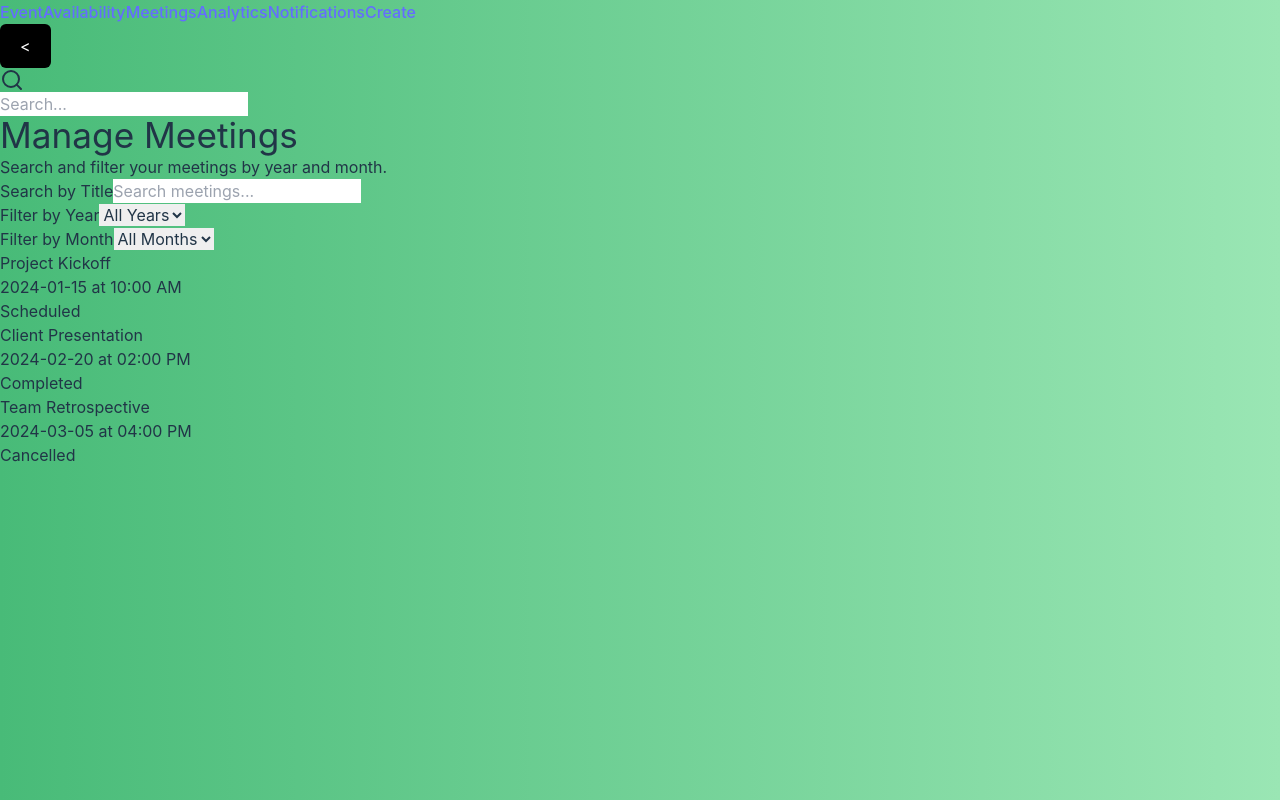
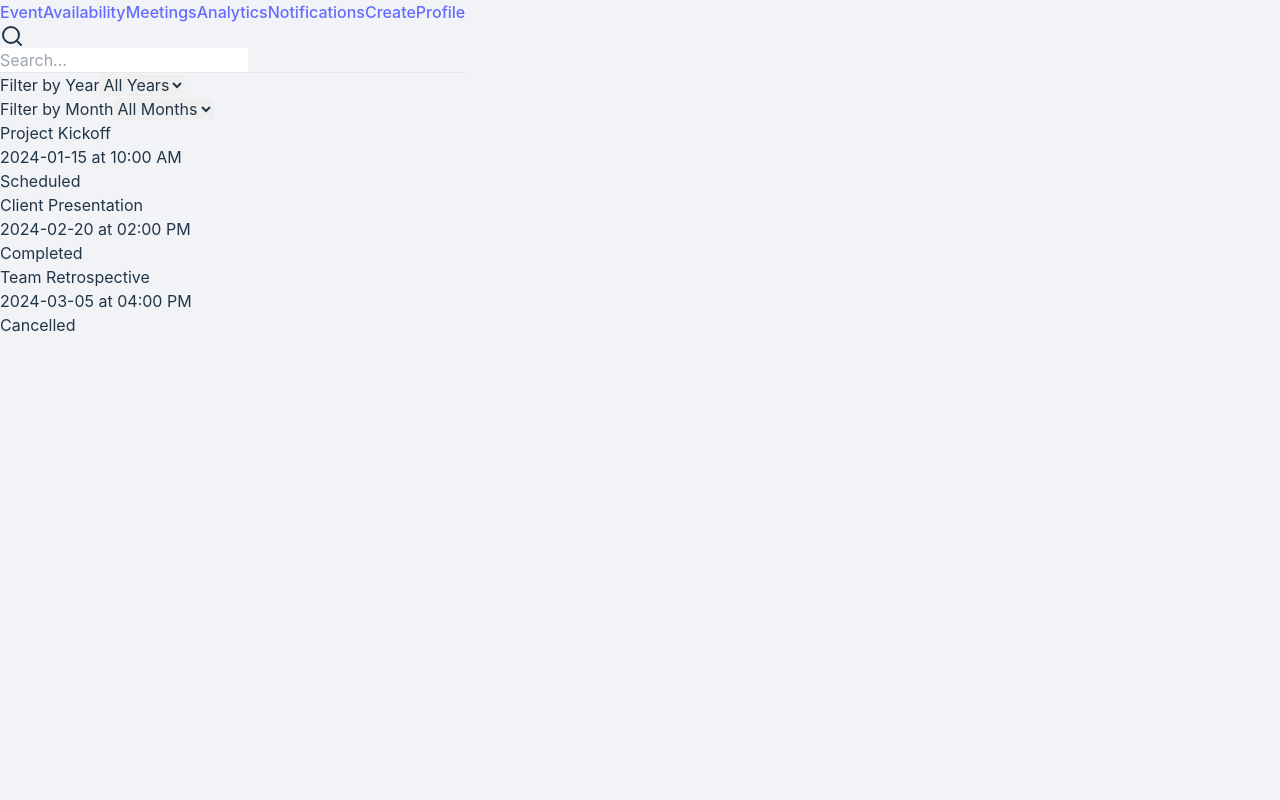
Before and after one commit to nairobi-J/PlanSession, a React (Vite) app in the folder frontend/: page /main/meetings in a window 1280 px wide. Built offline with nearby package versions, Linux system fonts and the light colour scheme.

Commit message:
resolved dashboard issue

```diff
--- a/frontend/package.json
+++ b/frontend/package.json
@@ -15,6 +15,7 @@
     "lucide-react": "^0.468.0",
     "postcss": "^8.4.49",
     "react": "^18.3.1",
+    "react-calendar": "^5.1.0",
     "react-dom": "^18.3.1",
     "react-router-dom": "^7.0.2",
     "tailwindcss": "^3.4.16"
--- a/frontend/src/index.css
+++ b/frontend/src/index.css
@@ -11,7 +11,7 @@
 
   color-scheme: light dark;
   color: rgba(255, 255, 255, 0.87);
-  background: linear-gradient(to right, #48BB78, #9AE6B4);
+
 
   font-synthesis: none;
   text-rendering: optimizeLegibility;
--- a/frontend/src/pages/AnalyticsPage.jsx
+++ b/frontend/src/pages/AnalyticsPage.jsx
@@ -41,17 +41,17 @@ const Analytics = () => {
   }, []);
 
   return (
-    <div className=" p-24 flex flex-col items-center justify-center ml-20 w-100%  bg-green-100 shadow-l rounded-lg">
-      <h1 className="text-3xl font-bold text-gray-800 text-center mb-6">
+    <div className="">
+      <h1 className="">
         Stats & Analytics
       </h1>
 
       {loading ? (
-        <div className="flex justify-center items-center h-64 g">
-          <p className="text-lg text-gray-600">Loading analytics...</p>
+        <div className="">
+          <p className="">Loading analytics...</p>
         </div>
       ) : (
-        <div className="max-w-4xl mx-auto bg-white shadow-md rounded-lg p-6 space-y-6">
+        <div className="">
           {/* Overview Section */}
           <div className="grid grid-cols-2 md:grid-cols-4 gap-4">
             <div className="bg-blue-100 p-4 rounded-lg text-center">
--- a/frontend/src/pages/Create.jsx
+++ b/frontend/src/pages/Create.jsx
@@ -65,7 +65,7 @@ const EventPage = () => {
   };
 
   return (
-    <div className="min-h-screen bg-gray-100 p-6">
+    <div className="min-h-screen bg-gray-100 p-6 w-screen">
       <h1 className="text-3xl font-bold text-gray-800 text-center mb-6">
         Event Management
       </h1>
--- a/frontend/src/pages/Home.jsx
+++ b/frontend/src/pages/Home.jsx
@@ -3,7 +3,7 @@ import React from 'react';
 const Home = ({ openModal }) => {
   return (
     <>
-    <div className="flex bg-gradient-to-r  from-green-400 to-green-100 h-screen p-10">
+    <div className=" bg-gradient-to-r  from-green-400 to-green-100 h-screen p-10">
     <img
             src="logo.png" // Replace with actual image if available
             alt="Saikat Singha"
--- a/frontend/src/pages/Main.jsx
+++ b/frontend/src/pages/Main.jsx
@@ -21,73 +21,63 @@ const Main = () => {
 
   const navigate = useNavigate();
   return (
-    <div className="flex w-30%">
+
+    <div className="flex flex-col w-screen">
       {/* Sidebar / Dashboard */}
       <div
-        className={` p-4 transition-all bg-black text-white ${isDashboardCollapsed ? 'w-10' : 'w-64'}`}
+        className={` transition-all w-full  text-black bg-white ${isDashboardCollapsed ? 'w-10' : 'w-64'}`}
       >
-        {/* <button
-          className="bg-gradient-to-r from-blue-200 via-purple-200 to-pink-200 text-black py-2 px-4 rounded-md mb-6 w-full"
+       <div className="p-4 shadow-lg">
 
-          onClick={() => } // Placeholder for Create button functionality
-        >
-          Create
-        </button> */}
-        <div className="flex flex-col gap-4 ">
-          <Link to="event" className="text-white hover:text-blue-900 ">
-            Event
-          </Link>
-          <Link to="availability" className="text-white hover:text-blue-900">
-            Availability
-          </Link>
-          <Link to="meetings" className="text-white hover:text-blue-900">
-            Meetings
-          </Link>
-          <Link to="analytics" className="text-white hover:text-blue-900">
-            Analytics
-          </Link>
-          <Link to="notifications" className="text-white hover:text-blue-900">
-            Notifications
-          </Link>
-          <Link to="create" className="text-white hover:text-blue-900">
-            Create
-          </Link>
-          <Link to="profile" className="text-white hover:text-blue-900">
 
-          </Link>
+  {/* Wrap links in a div or ul with gap */}
+  <div className="flex flex-row gap-5 mt-4 ">
+    <Link to="event" className="">Event</Link>
+    <Link to="availability" className="hover:text-blue-900">Availability</Link>
+    <Link to="meetings" className="hover:text-blue-900">Meetings</Link>
+    <Link to="analytics" className="hover:text-blue-900">Analytics</Link>
+    <Link to="notifications" className="hover:text-blue-900">Notifications</Link>
+    <Link to="create" className="hover:text-blue-900">Create</Link>
+    <Link to="profile" className="hover:text-blue-900">Profile</Link>
+  </div>
 
-        </div>
-        <button
-          onClick={toggleDashboardSize}
-          className="mt-6 py-2 px-4 bg-gradient-to-r  from-green-400 via-green-300  to-green-100 rounded-md"
-        >
-          {isDashboardCollapsed ? '>' : '<'}
-        </button>
-      </div>
-
-      {/* Main Content Section */}
-      <div className="flex-1 p-6  w-70%">
-        {/* Search Bar - Positioned at the top of the content */}
-        <div className={`flex justify-center items-center mb-4 transition-all duration-300 ${isSearchCollapsed ? 'h-10' : 'h-16'}`}>
-  <div className="flex items-center border border-gray-300 rounded-lg p-2 w-1/2 bg-white">
+  {/* Search Bar */}
+  <div className="flex items-center mt-4">
     <Search className="text-gray-500 mr-3" size={24} />
     <input
       type="text"
       placeholder="Search..."
-      className="outline-none w-full text-sm text-gray-700 placeholder-gray-400 bg-transparent"
+      className="outline-none text-sm text-gray-700 placeholder-gray-400 bg-transparent"
       value={searchTerm}
       onChange={handleSearchChange}
     />
   </div>
-  {/* Toggle Button for Search Bar */}
 </div>
+
+        <hr/>
+        {/* <button
+          onClick={toggleDashboardSize}
+          className="mt-6 py-2 px-4 bg-gradient-to-r from-green-200 to-green-100 rounded-md text-black"
+        >
+          {isDashboardCollapsed ? '>' : '<'}
+        </button> */}
+
+      </div>
+
+      {/* Main Content Section */}
+      <div className=" ">
+        {/* Search Bar - Positioned at the top of the content */}
 
 
         {/* Dynamic Content Rendering - Nested Route will show here */}
-        <div className="mt-4 ">
+
+        <div className="">
+
           {/* The Outlet renders the nested route */}
-          <Outlet context={{ searchTerm }} /> {/* Passing search term to children via Outlet */}
+          <Outlet  /> {/* Passing search term to children via Outlet */}
         </div>
+
+
       </div>
     </div>
   );
--- a/frontend/src/pages/MeetingsPage.jsx
+++ b/frontend/src/pages/MeetingsPage.jsx
@@ -31,10 +31,10 @@ const MeetingsPage = () => {
 
   // Get unique years and months from meetings
   const uniqueYears = Array.from(
-    new Set(meetings.map((m) => m.date.split("-")[0])),
+    new Set(meetings.map((m) => m.date.split("-")[0]))
   );
   const uniqueMonths = Array.from(
-    new Set(meetings.map((m) => m.date.split("-")[1])),
+    new Set(meetings.map((m) => m.date.split("-")[1]))
   );
 
   // Filtered meetings based on search, year, and month
@@ -50,39 +50,17 @@ const MeetingsPage = () => {
   });
 
   return (
-    <div className="min-h-screen p-6 w-full">
-      {/* Header Section */}
-      <div className="mb-6">
-        <h1 className="text-3xl font-bold text-gray-800 text-center">
-          Manage Meetings
-        </h1>
-        <p className="text-gray-600 text-center mt-2">
-          Search and filter your meetings by year and month.
-        </p>
-      </div>
+    <>
 
-      {/* Search and Filters */}
+
+
+
+
         <div className="bg-white p-4 shadow-md rounded-lg mb-6">
           <div className="flex flex-col md:flex-row md:items-center gap-4">
-          {/* Search Bar */}
-          <div className="flex-grow">
-            <label className="block text-gray-700 font-medium mb-2">
-              Search by Title
-            </label>
-            <input
-              type="text"
-              className="w-full border border-gray-300 rounded-lg px-3 py-2"
-              placeholder="Search meetings..."
-              value={searchTerm}
-              onChange={(e) => setSearchTerm(e.target.value)}
-            />
-          </div>
 
-          {/* Year Filter */}
-          <div>
-            <label className="block text-gray-700 font-medium mb-2">
-              Filter by Year
-            </label>
+            <div className="">
+              <label className="block text-gray-700 font-medium mb-2">Filter by Year</label>
               <select
                 className="w-full border border-gray-300 rounded-lg px-3 py-2"
                 value={yearFilter}
@@ -99,9 +77,7 @@ const MeetingsPage = () => {
 
             {/* Month Filter */}
             <div>
-            <label className="block text-gray-700 font-medium mb-2">
-              Filter by Month
-            </label>
+              <label className="block text-gray-700 font-medium mb-2">Filter by Month</label>
               <select
                 className="w-full border border-gray-300 rounded-lg px-3 py-2"
                 value={monthFilter}
@@ -110,18 +86,18 @@ const MeetingsPage = () => {
                 <option value="">All Months</option>
                 {uniqueMonths.map((month) => (
                   <option key={month} value={month}>
-                  {new Date(2024, parseInt(month, 10) - 1).toLocaleString(
-                    "default",
-                    {
+                    {new Date(2024, parseInt(month, 10) - 1).toLocaleString("default", {
                       month: "long",
-                    },
-                  )}
+                    })}
                   </option>
                 ))}
               </select>
             </div>
           </div>
         </div>
+
+        {/* Header Section */}
+
 
         {/* Meetings Display */}
         <div className="space-y-6">
@@ -132,9 +108,7 @@ const MeetingsPage = () => {
                 className="flex justify-between items-center bg-white p-4 shadow-md rounded-lg border"
               >
                 <div>
-                <h4 className="text-lg font-medium text-gray-800">
-                  {meeting.title}
-                </h4>
+                  <h4 className="text-lg font-medium text-gray-800">{meeting.title}</h4>
                   <p className="text-sm text-gray-600">
                     {meeting.date} at {meeting.time}
                   </p>
@@ -156,7 +130,10 @@ const MeetingsPage = () => {
             <div className="text-center text-gray-700">No meetings found.</div>
           )}
         </div>
-    </div>
+
+    </>
+
+
   );
 };
 
--- a/frontend/src/pages/Profile.jsx
+++ b/frontend/src/pages/Profile.jsx
@@ -59,8 +59,8 @@ const Profile = () => {
   return (
     <div
       className={`${
-        user.theme === 'light' ? 'bg-white text-black' : 'bg-black text-white'
-      } p-8 min-h-screen`}
+        user.theme === 'light' ? 'bg-gray-100 text-black' : 'bg-black text-white'
+      } p-8 min-h-screen w-screen`}
     >
       <div className="flex justify-center items-center flex-col">
         {/* Profile Picture */}
```
Also changed, not shown: frontend/src/pages/AvailabilityPage.jsx (+10 -7 lines), frontend/src/pages/NotificationsPage.jsx (+4 -4 lines), 1 other file (tests, documents, lock files or other folders). Lines whose indentation alone changed are shown as unchanged.
